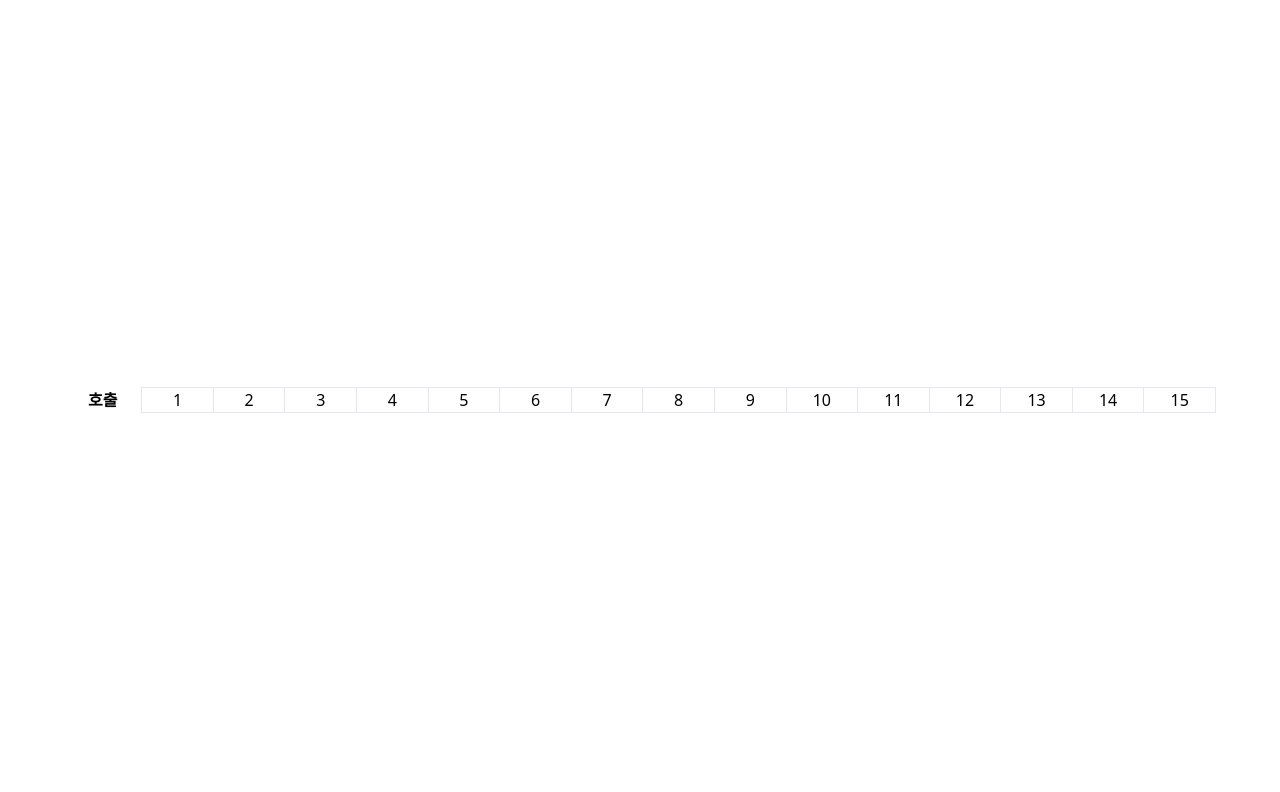
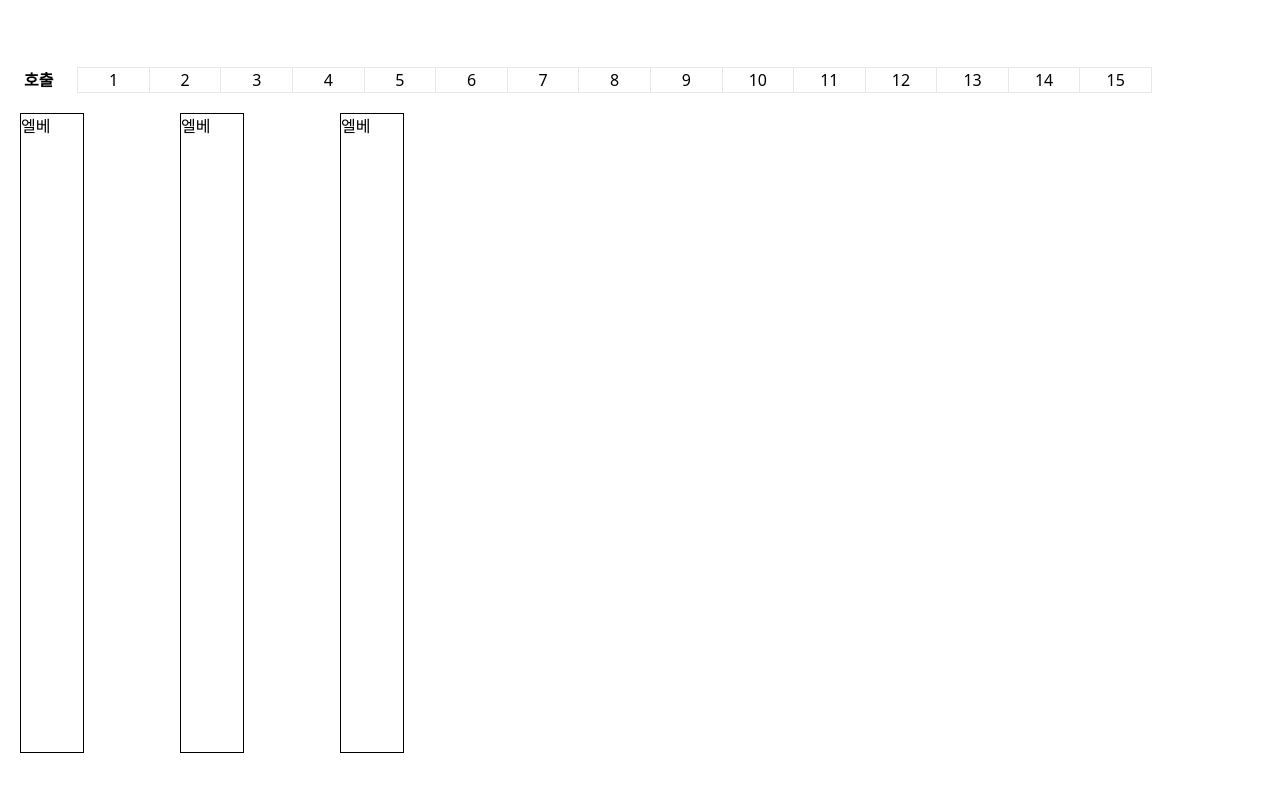
Before and after one commit to mi-hye/slashpage-online-test, a React (Create React App) app in the folder elevator/: page / in a window 1280 px wide. Shown: the top 792 px of the page. Built offline with nearby package versions, Linux system fonts and the light colour scheme.

Commit message:
feat: Implement UI 'Main'

```diff
--- a/elevator/src/App.tsx
+++ b/elevator/src/App.tsx
@@ -1,9 +1,11 @@
-import Floor from "./components/FloorBar";
+import Main from "./components/Main/Main";
+import Floor from "./components/header/FloorBar";
 
 function App() {
 	return (
-		<div className="w-screen h-screen flex-center min-w-[768px]">
+		<div className="w-screen h-screen flex flex-col justify-center min-w-[768px] min-h-[700px]">
 			<Floor />
+			<Main />
 		</div>
 	);
 }
--- /dev/null
+++ b/elevator/src/components/Main/Elevator.tsx
@@ -0,0 +1,9 @@
+function Elevator() {
+	return (
+		<div className="h-full w-16 border border-black">
+			엘베
+		</div>
+	);
+}
+
+export default Elevator;
--- /dev/null
+++ b/elevator/src/components/Main/Main.tsx
@@ -0,0 +1,14 @@
+import Elevator from "./Elevator";
+
+const ELEVATOR_NUM = 3;
+function Main() {
+	return (
+		<main className="w-[30%] h-[80%] ml-5 flex justify-between">
+			{Array.from({ length: ELEVATOR_NUM }, (_, i) => (
+				<Elevator key={i + 1} />
+			))}
+		</main>
+	);
+}
+
+export default Main;
```
Also changed, not shown: elevator/src/components/header/FloorBar.tsx (renamed from elevator/src/components/FloorBar.tsx), elevator/src/components/header/FloorButton.tsx (renamed from elevator/src/components/FloorButton.tsx).
